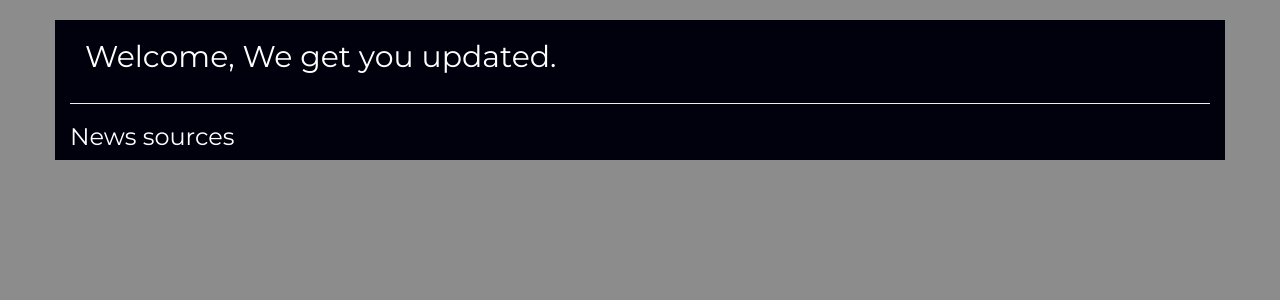
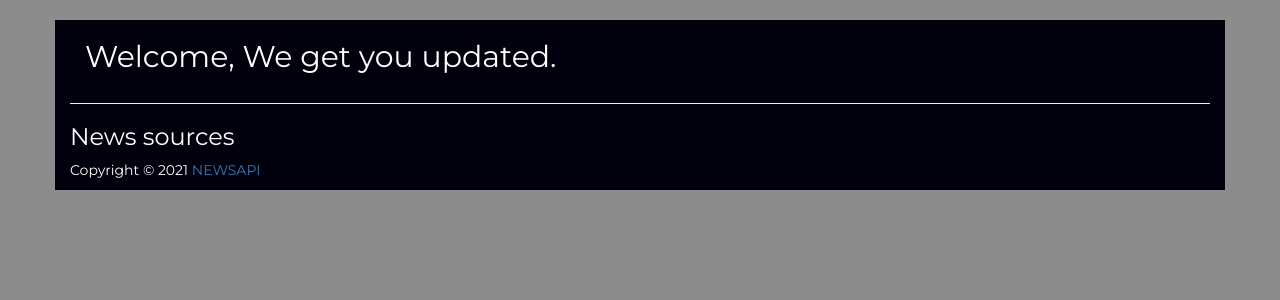
Before and after one commit to Rubyroy12/news-api, a Flask app: template app/templates/index.html in a window 1280 px wide. Shown: the part 52-352 px from the top of the page. Run offline with Flask 2, Linux system fonts and the light colour scheme; the template is opened without the code that fills it, so the values that code supplies are empty; some libraries are stand-ins or nearby versions.

Commit message:
add footer

```diff
--- a/app/templates/index.html
+++ b/app/templates/index.html
@@ -33,6 +33,13 @@
          {%endfor%}
       </div>
 
+      <div>
+        <div class="card-footer">
+          <p>Copyright &copy; 2021 <a href="https://newsapi.org/">NEWSAPI</a></p>
+
+        </div>
+      </div>
+
 
 </div>
 
```
